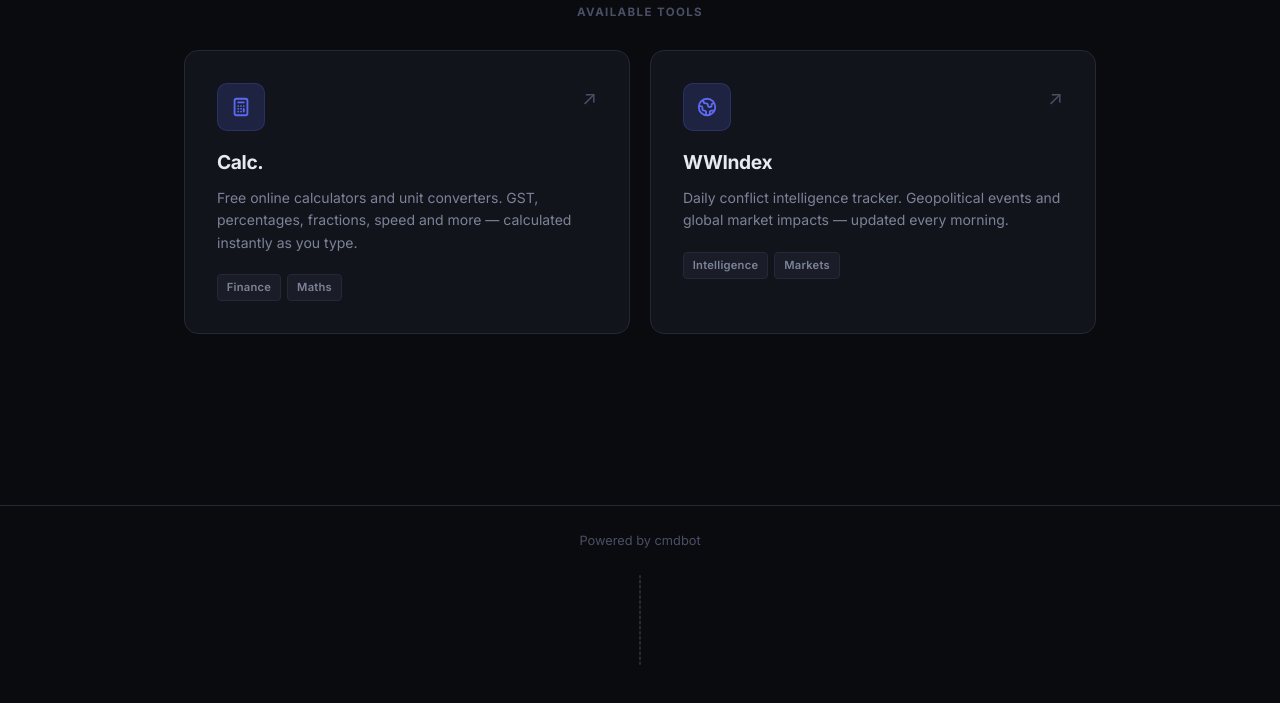
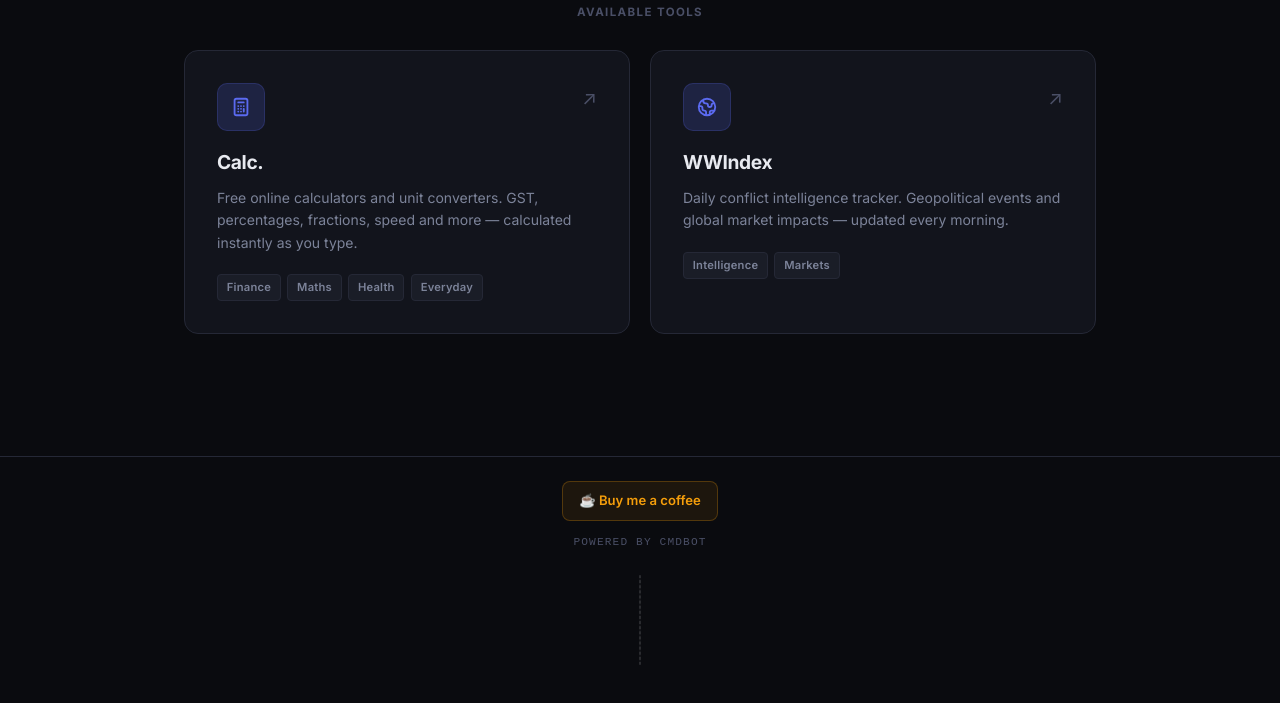
Before and after one commit to avgt3chguy/cmdbot-home, a website: page index.html in a window 1280 px wide. Shown: the part 87-790 px from the top of the page. Drawn offline with Linux system fonts and the light colour scheme.

Commit message:
Restore coffee button to footer, complete Calc. tags (Finance/Maths/Health/Everyday)

```diff
--- a/index.html
+++ b/index.html
@@ -270,6 +270,11 @@
     footer a { color: var(--text-dim); text-decoration: none; transition: color 0.15s; }
     footer a:hover { color: var(--text-muted); }
 
+    .footer-inner { display:flex; flex-direction:column; align-items:center; gap:0.75rem; }
+    .coffee-btn { display:inline-flex; align-items:center; gap:0.5rem; padding:0.5rem 1rem; background:rgba(245,158,11,0.08); border:1px solid rgba(245,158,11,0.25); border-radius:8px; color:#f59e0b; font-size:0.82rem; font-weight:600; text-decoration:none; }
+    .coffee-btn:hover { background:rgba(245,158,11,0.15); border-color:rgba(245,158,11,0.5); text-decoration:none; }
+    .powered-by { font-family:'SF Mono','Fira Code','Courier New',monospace; font-size:0.7rem; color:var(--text-dim); text-transform:uppercase; letter-spacing:0.1em; }
+
     /* ── Responsive ── */
     @media (max-width: 560px) {
       .tools-grid { grid-template-columns: 1fr; }
@@ -325,6 +330,8 @@
           <div class="card-tags">
             <span class="tag">Finance</span>
             <span class="tag">Maths</span>
+            <span class="tag">Health</span>
+            <span class="tag">Everyday</span>
           </div>
         </a>
 
@@ -349,7 +356,10 @@
   </main>
 
   <footer>
-    <p>Powered by <a href="https://cmdbot.xyz">cmdbot</a></p>
+    <div class="footer-inner">
+      <a href="https://www.buymeacoffee.com/appalex" target="_blank" rel="noopener noreferrer" class="coffee-btn">☕ Buy me a coffee</a>
+      <p class="powered-by">Powered by cmdbot</p>
+    </div>
   </footer>
 
 <div style="max-width:960px;margin:0 auto 3rem;padding:0 1.5rem;">
```
